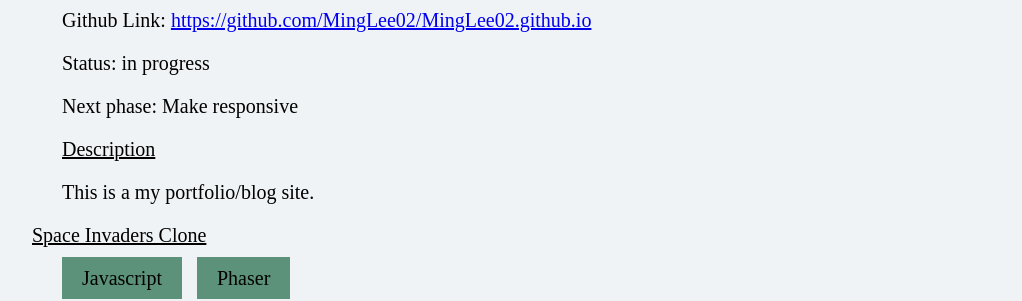
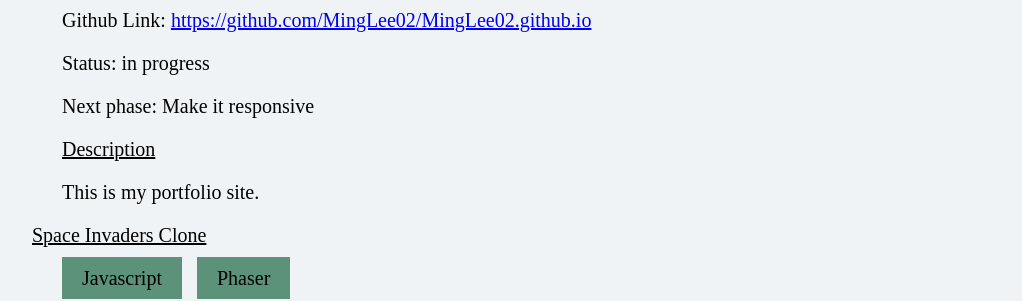
Before and after one commit to MingLee02/MingLee02.github.io, a Jekyll site: the page built from portfolio/index.md, in a window 1280 px wide. Shown: the part 333-634 px from the top of the page, without its empty margins (108-1130 px from the left). Built offline with Jekyll 4.4.1, drawn with Linux system fonts in a browser that asks for light colours.

Commit message:
Fix portfolio text

```diff
--- a/portfolio/index.md
+++ b/portfolio/index.md
@@ -15,9 +15,9 @@ title: My programming projects.
 <div class="project-description">
 	<p>Github Link: <a href="https://github.com/MingLee02/MingLee02.github.io">https://github.com/MingLee02/MingLee02.github.io</a></p>
 	<p>Status: in progress</p>
-	<p>Next phase: Make responsive</p>
+	<p>Next phase: Make it responsive</p>
 	<u><p>Description</p></u>
-	This is a my portfolio/blog site.
+	This is my portfolio site.
 </div>
 
 <p class="project-heading">Space Invaders Clone</p>
```
